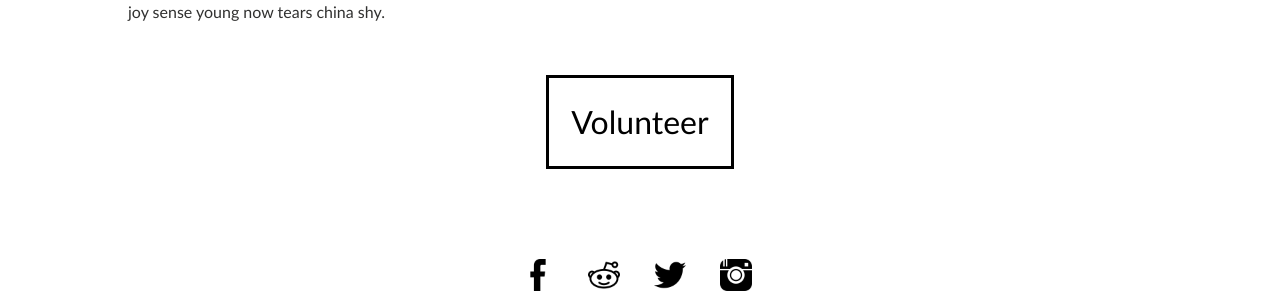
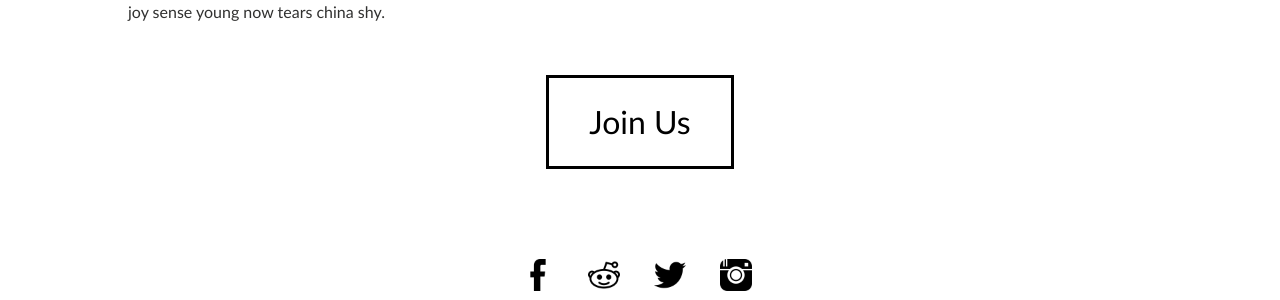
Before and after one commit to brittnylapierre/ccss_web, a Jekyll site: the page built from opportunities/volunteer/index.md, in a window 1280 px wide and 900 px high, scrolled down 627 px. Shown: the part 158-458 px from the top of the window. Built offline with Jekyll 4.4.1, drawn with Linux system fonts in a browser that asks for light colours.

Commit message:
Update index.md

```diff
--- a/opportunities/volunteer/index.md
+++ b/opportunities/volunteer/index.md
@@ -5,12 +5,11 @@ title: Volunteer
 published: true
 pimage: ../../images/collaborate_4.jpg
 subjecttext: JOIN US
-subjectlink: 'https://goo.gl/forms/TsKthHTzsr2jge122'
-subjectstyle: 'font-size: 9rem; cursor: pointer; border: 5px solid white;'
+subjectstyle: 'font-size: 9rem; cursor: pointer; border-top: 5px solid white; border-bottom: 5px solid white;'
 ---
 <div class='content-wrap'>
 	<h1>Why become a CCSS Volunteer?</h1>
     <p>Prepared do an dissuade be so whatever steepest. Yet her beyond looked either day wished nay. By doubtful disposed do juvenile an. Now curiosity you explained immediate why behaviour. An dispatched impossible of of melancholy favourable. Our quiet not heart along scale sense timed. Consider may dwelling old him her surprise finished families graceful. Gave led past poor met fine was new.</p>
     <p>Man request adapted spirits set pressed. Up to denoting subjects sensible feelings it indulged directly. We dwelling elegance do shutters appetite yourself diverted. Our next drew much you with rank. Tore many held age hold rose than our. She literature sentiments any contrasted. Set aware joy sense young now tears china shy.</p>
-    <a class='classy-link bottom-page-link' href="https://goo.gl/forms/TsKthHTzsr2jge122">Volunteer</a>
+    <a class='classy-link bottom-page-link' href="https://goo.gl/forms/TsKthHTzsr2jge122">Join Us</a>
 </div>
```
